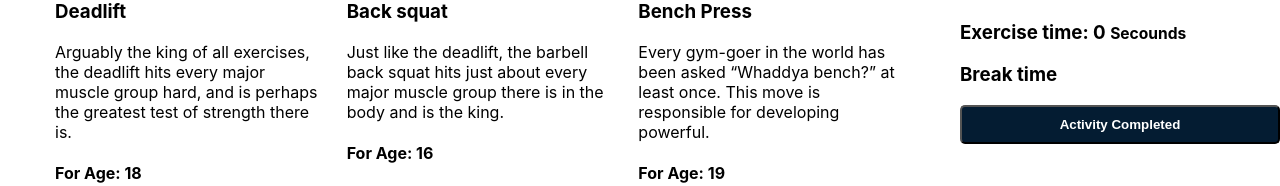
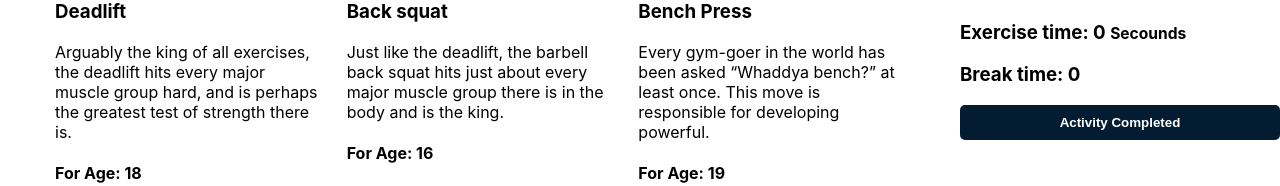
Before and after one commit to creativerze/Strength-and-Fitness-Palace, a React (Create React App) app: page / in a window 1280 px wide. Shown: the part 388-574 px from the top of the page. Built offline with nearby package versions, Linux system fonts and the light colour scheme.

Commit message:
calculate break time

```diff
--- a/src/components/CalculateSection/CalculateSection.css
+++ b/src/components/CalculateSection/CalculateSection.css
@@ -12,4 +12,5 @@
   color: white;
   background-color: #041C32;
   border-radius: 5px;
+  border: 0;
 }
--- a/src/components/CalculateSection/CalculateSection.js
+++ b/src/components/CalculateSection/CalculateSection.js
@@ -4,23 +4,27 @@ import './CalculateSection.css';
 
 const CalculateSection = ({ times }) => {
   const [brkTime, setBrkTime] = useState(0);
+  const [breaktimes, setBreakTimes] = useState(0);
 
+  const breakTime = (e) => {
+    setBreakTimes(e.target.innerText);
+  };
 
   return (
     <div>
       <h2>From Calculate Section</h2>
       <MyDetails></MyDetails>
       <h3>Add A Break</h3>
-      <button className='time-btn'>10s</button>
-      <button className='time-btn'>20s</button>
-      <button className='time-btn'>30s</button>
-      <button className='time-btn'>40s</button>
-      <button className='time-btn'>50s</button>
+      <button onClick={breakTime} className='time-btn'>10s</button>
+      <button onClick={breakTime} className='time-btn'>20s</button>
+      <button onClick={breakTime} className='time-btn'>30s</button>
+      <button onClick={breakTime} className='time-btn'>40s</button>
+      <button onClick={breakTime} className='time-btn'>50s</button>
 
       <div className="">
         <h3>Exercise Details</h3>
         <h3>Exercise time: {times} <small>Secounds</small></h3>
-        <h3>Break time</h3>
+        <h3>Break time: {breaktimes}</h3>
         <button className='activity-btn'>Activity Completed</button>
       </div>
     </div>
```
